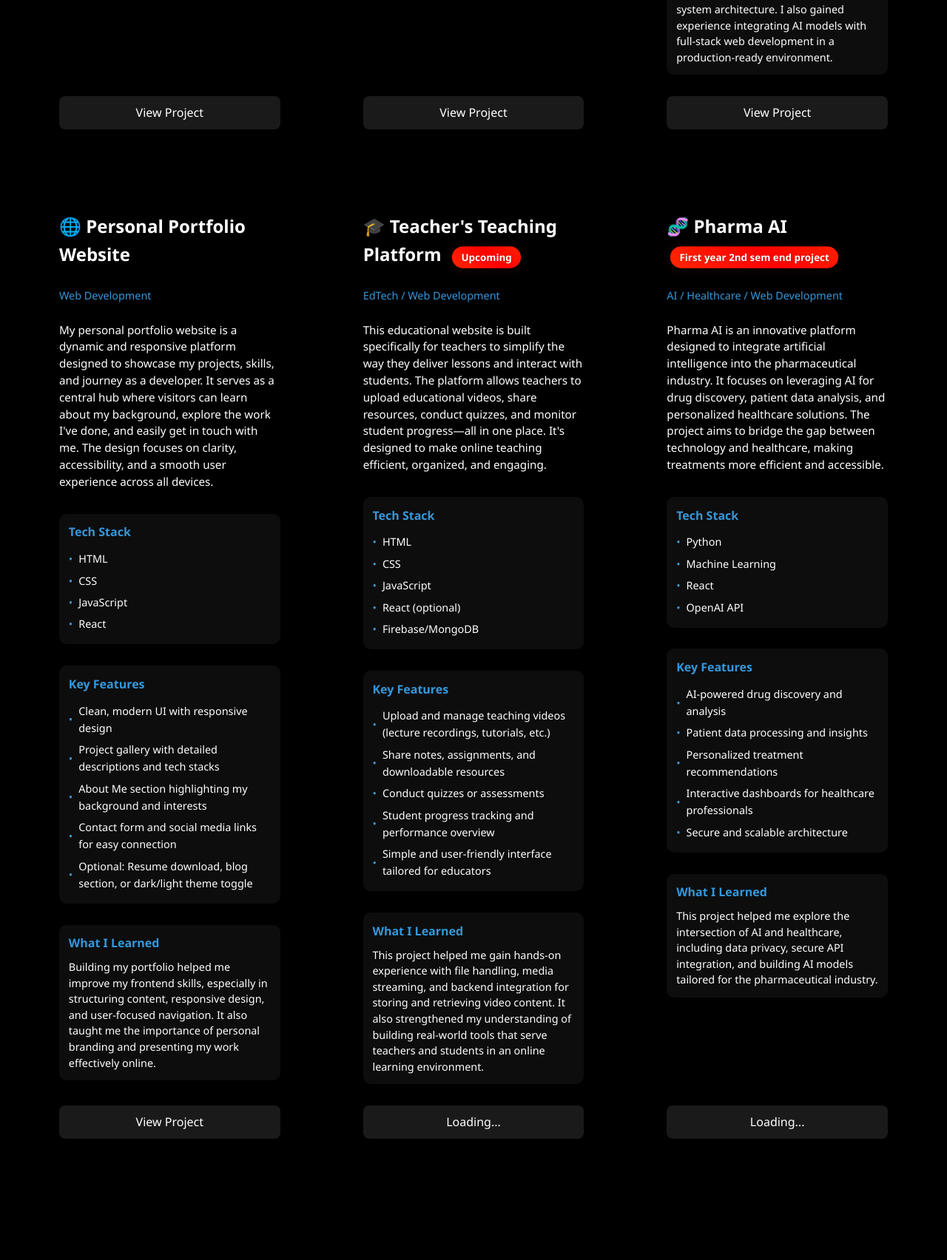
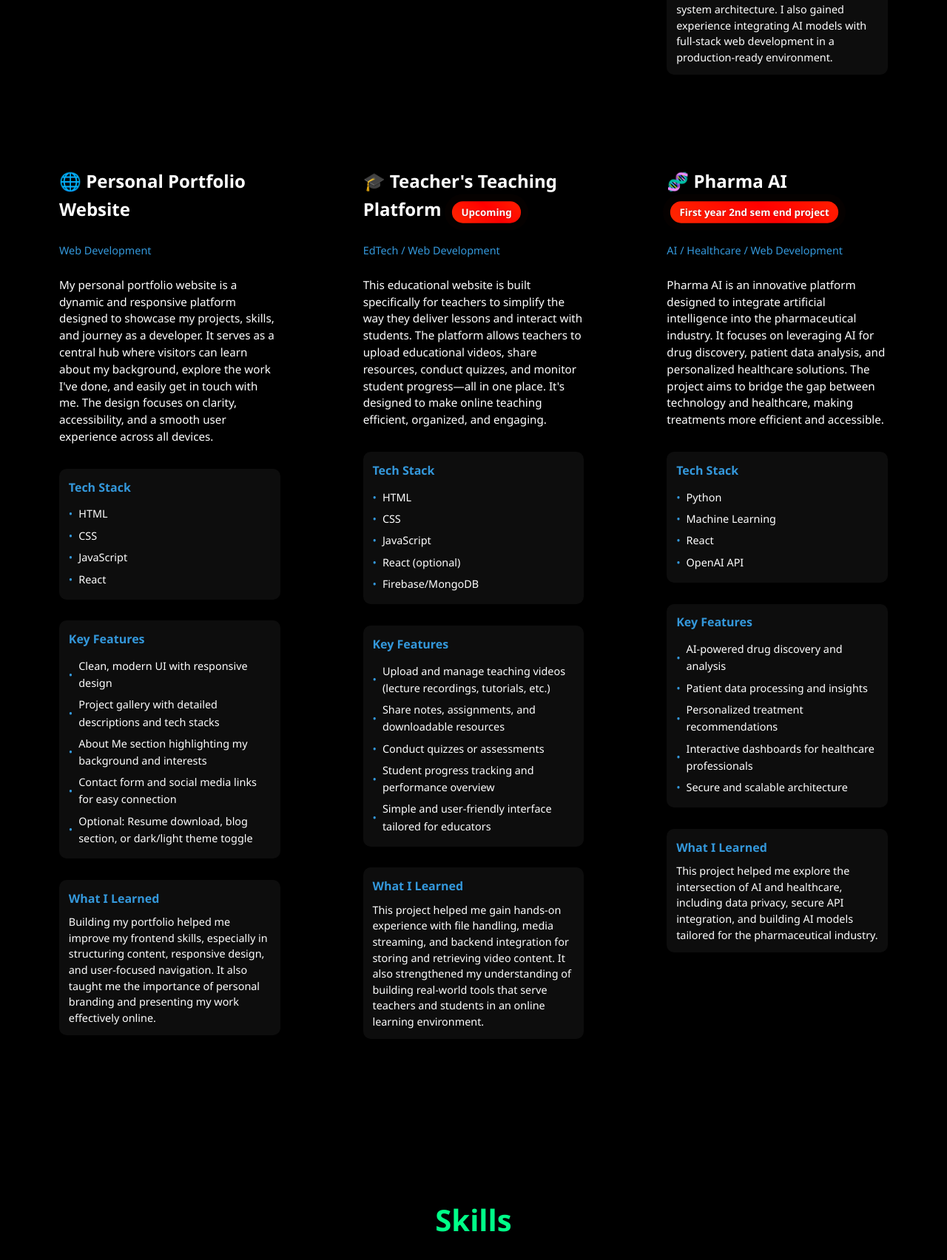
Before and after one commit to JHAJI01/MY-PORTFOLIO, a plain HTML site: page index.html in a window 1280 px wide. Shown: the part 3180-4884 px from the top of the page at 74% size. Drawn offline with Linux system fonts and the light colour scheme.

Commit message:
Remove View Project links from project cards

```diff
--- a/index.html
+++ b/index.html
@@ -118,7 +118,6 @@
                     <h4>What I Learned</h4>
                     <p>This project provided deep insights into drone technology, computer vision, and IoT systems. I gained hands-on experience in integrating hardware with software, implementing machine learning algorithms for object detection, and developing real-time monitoring systems.</p>
                 </div>
-                <a href="https://smalltechcompanies.vercel.app/" class="project-link" target="_blank">View Project</a>
             </div>
             <div class="project-card">
                 <h3>🎯 Wake-A-Mole</h3>
@@ -147,7 +146,6 @@
                     <h4>What I Learned</h4>
                     <p>Through this project, I honed my skills in DOM manipulation, event handling, and game logic using JavaScript. It also gave me hands-on experience in building interactive UIs and understanding user engagement in casual gaming.</p>
                 </div>
-                <a href="https://wack-a-mole-beta.vercel.app/" class="project-link" target="_blank">View Project</a>
             </div>
             <div class="project-card">
                 <h3>🤖 Generative AI<span class="hackathon-badge">Hackathon</span></h3>
@@ -176,7 +174,6 @@
                     <h4>What I Learned</h4>
                     <p>This project deepened my understanding of Generative AI applications, API design, real-time communication protocols, and scalable system architecture. I also gained experience integrating AI models with full-stack web development in a production-ready environment.</p>
                 </div>
-                <a href="https://neutron-2-cgpa-ten.vercel.app/" target="_blank" class="project-link">View Project</a>
             </div>
             <div class="project-card">
                 <h3>🌐 Personal Portfolio Website</h3>
@@ -207,7 +204,6 @@
                     <h4>What I Learned</h4>
                     <p>Building my portfolio helped me improve my frontend skills, especially in structuring content, responsive design, and user-focused navigation. It also taught me the importance of personal branding and presenting my work effectively online.</p>
                 </div>
-                <a href="https://my-portfolio-4dgz.vercel.app/" target="_blank" class="project-link">View Project</a>
             </div>
 
             <div class="project-card">
@@ -240,7 +236,6 @@
                     <h4>What I Learned</h4>
                     <p>This project helped me gain hands-on experience with file handling, media streaming, and backend integration for storing and retrieving video content. It also strengthened my understanding of building real-world tools that serve teachers and students in an online learning environment.</p>
                 </div>
-                <a href="#" class="project-link">Loading...</a>
             </div>
             <div class="project-card">
                 <h3>🧬 Pharma AI <span class="upcoming-badge">First year 2nd sem end project </span></h3>
@@ -271,7 +266,6 @@
                     <h4>What I Learned</h4>
                     <p>This project helped me explore the intersection of AI and healthcare, including data privacy, secure API integration, and building AI models tailored for the pharmaceutical industry.</p>
                 </div>
-                <a href="#" class="project-link">Loading...</a>
             </div>
         </div>
     </section>
--- a/styles.css
+++ b/styles.css
@@ -606,19 +606,28 @@ section h2 {
 
 .project-link {
     display: inline-block;
-    padding: 0.6rem 1.2rem;
-    background: rgba(255, 255, 255, 0.1);
-    color: #ffffff;
+    padding: 0.8rem 1.5rem;
+    background: linear-gradient(135deg, #3498db, #2980b9);
+    color: white;
     text-decoration: none;
-    border-radius: 8px;
+    border-radius: 5px;
+    font-weight: 500;
     transition: all 0.3s ease;
-    margin-top: auto;
+    margin-top: 1rem;
     text-align: center;
+    cursor: pointer;
+    position: relative;
+    z-index: 1;
 }
 
 .project-link:hover {
-    background: rgba(255, 255, 255, 0.2);
     transform: translateY(-2px);
+    box-shadow: 0 5px 15px rgba(52, 152, 219, 0.4);
+    background: linear-gradient(135deg, #2980b9, #3498db);
+}
+
+.project-link:active {
+    transform: translateY(0);
 }
 
 /* Contact Section */
```
